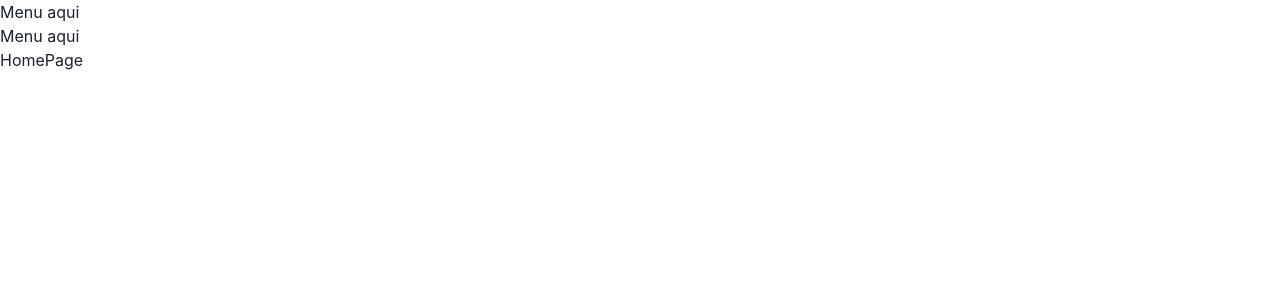
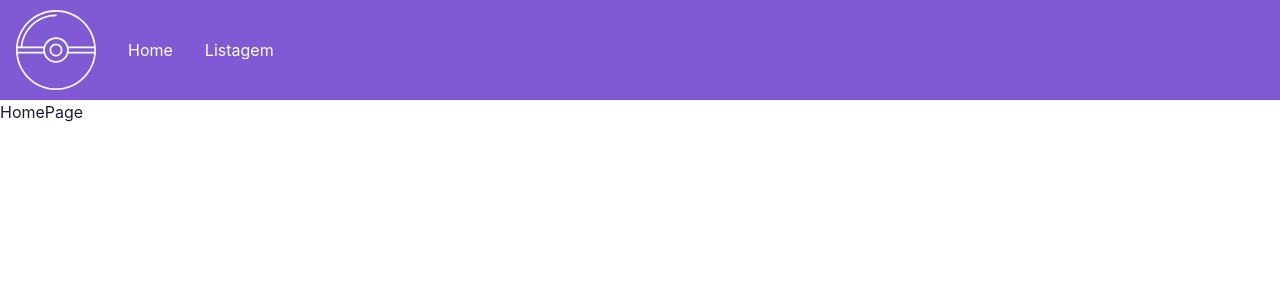
Before and after one commit to alex-cerlini/3cgg-frontend-challenge, a React (Vite) app: page / in a window 1280 px wide. Shown: the top 300 px of the page. Built offline with nearby package versions, Linux system fonts and the light colour scheme.

Commit message:
feat(menu): create menu with styles and move template

```diff
--- /dev/null
+++ b/src/components/Menu/index.tsx
@@ -0,0 +1,15 @@
+import Pokeball from '@components/icons/Pokeball';
+import * as Style from './styles';
+import { Link } from 'react-router-dom';
+
+function Menu() {
+  return (
+    <Style.Container>
+      <Pokeball />
+      <Link to="/">Home</Link>
+      <Link to="/list">Listagem</Link>
+    </Style.Container>
+  );
+}
+
+export default Menu;
--- /dev/null
+++ b/src/components/Menu/styles.ts
@@ -0,0 +1,12 @@
+import { Flex, FlexProps } from '@chakra-ui/react';
+import styled from '@emotion/styled';
+
+export const Container = styled(Flex)<FlexProps>`
+  background-color: ${(props) => props.theme.colors.purple['500']};
+  color: white;
+  padding: 0 1rem;
+  width: 100%;
+  height: 100px;
+  align-items: center;
+  column-gap: 2rem;
+`;
--- a/src/main.tsx
+++ b/src/main.tsx
@@ -5,7 +5,6 @@ import { ChakraProvider, ColorModeScript } from '@chakra-ui/react';
 
 import App from './App';
 import theme from './theme';
-import MenuTemplate from '@templates/menu';
 
 const container = document.getElementById('root');
 // eslint-disable-next-line @typescript-eslint/no-non-null-assertion
@@ -14,9 +13,7 @@ root.render(
   <React.StrictMode>
     <ChakraProvider theme={theme}>
       <ColorModeScript initialColorMode={theme.config.initialColorMode} />
-      <MenuTemplate>
-        <App />
-      </MenuTemplate>
+      <App />
     </ChakraProvider>
   </React.StrictMode>
 );
--- a/src/templates/menu/index.tsx
+++ b/src/templates/menu/index.tsx
@@ -1,11 +1,12 @@
 import { Box, Flex } from '@chakra-ui/react';
+import Menu from '@components/Menu';
 
 import { MenuProps } from './types';
 
 function MenuTemplate({ children }: MenuProps) {
   return (
     <Flex direction="column">
-      <Flex>Menu aqui</Flex>
+      <Menu />
       <Box>{children}</Box>
     </Flex>
   );
```
